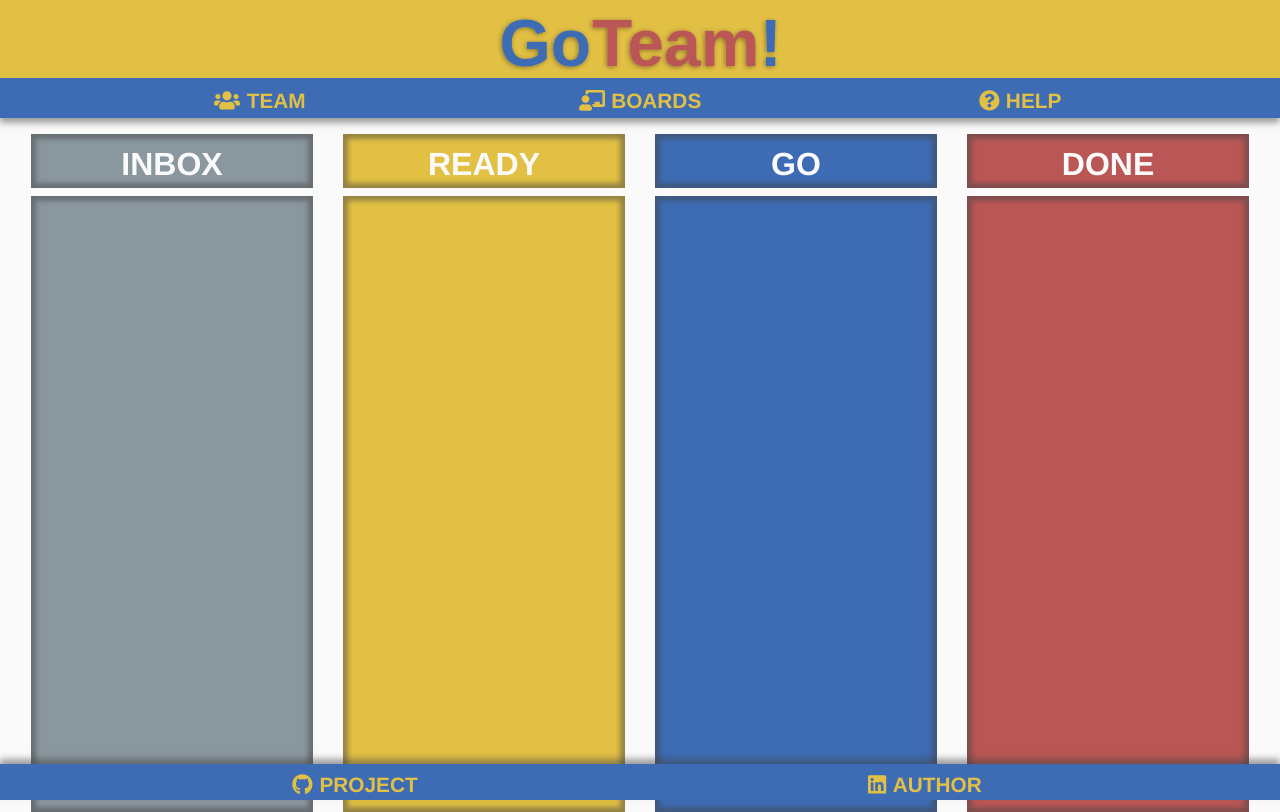
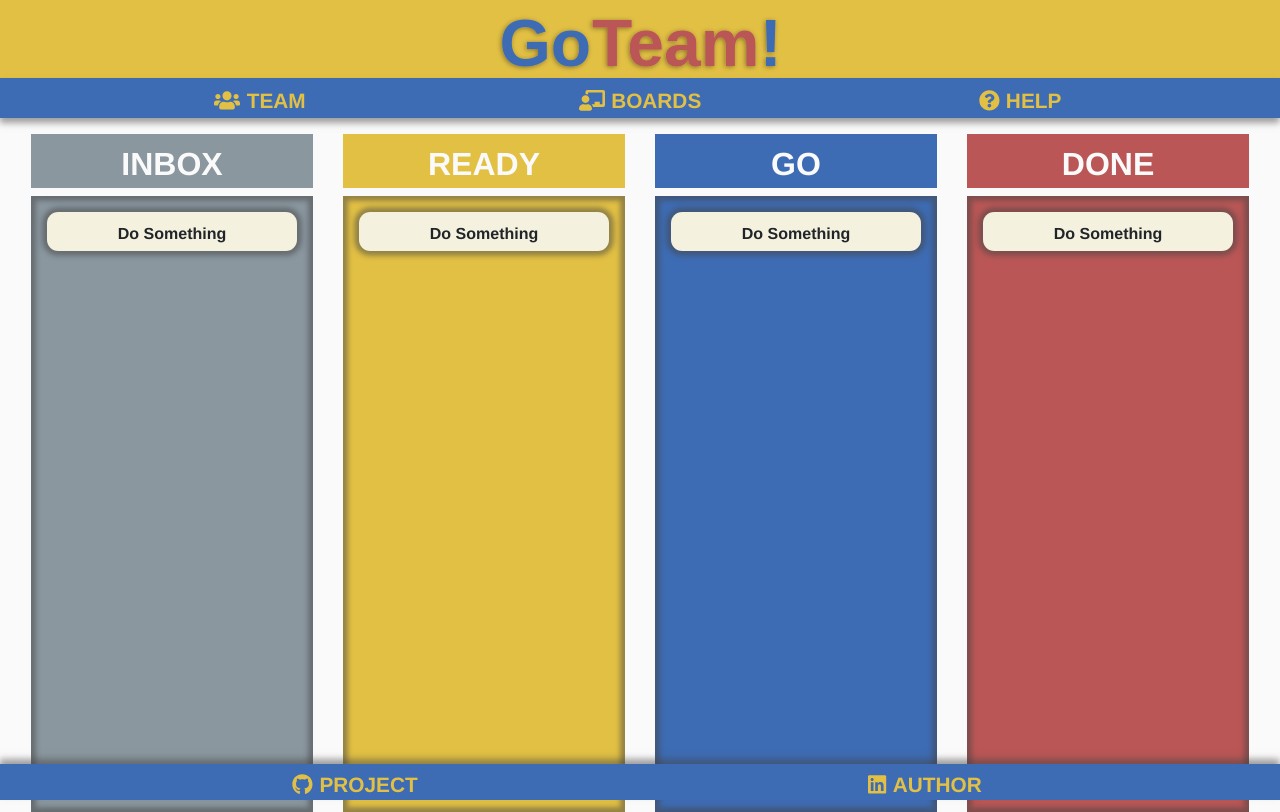
Before and after one commit to 4c3x5u/portfolio_goteam, a React (Create React App) app in the folder frontend/: page / in a window 1280 px wide. Built offline with nearby package versions, Linux system fonts and the light colour scheme.

Commit message:
A very basic, static Task with only a title created.

```diff
--- a/frontend/src/components/Home/Body/Body.jsx
+++ b/frontend/src/components/Home/Body/Body.jsx
@@ -1,21 +1,9 @@
 import React from 'react';
-import PropTypes from 'prop-types';
-import { Col, Row } from 'react-bootstrap';
+import { Row } from 'react-bootstrap';
 
-import { capFirstLetterOf } from '../../../misc/util';
+import Column from './Column/Column';
 
 import './body.sass';
-
-const Column = ({ name }) => (
-  <Col className="Col" xs={3}>
-    <div className={`Column ${capFirstLetterOf(name)}Column`}>
-      <div className="Header">{name.toUpperCase()}</div>
-      <div className="Body" />
-    </div>
-  </Col>
-);
-
-Column.propTypes = { name: PropTypes.string.isRequired };
 
 const Body = () => (
   <Row id="Body">
--- /dev/null
+++ b/frontend/src/components/Home/Body/Column/Column.jsx
@@ -0,0 +1,23 @@
+import React from 'react';
+import PropTypes from 'prop-types';
+import { Col } from 'react-bootstrap';
+
+import Task from './Task/Task';
+import { capFirstLetterOf } from '../../../../misc/util';
+
+import './column.sass';
+
+const Column = ({ name }) => (
+  <Col className="Col" xs={3}>
+    <div className={`Column ${capFirstLetterOf(name)}Column`}>
+      <div className="Header">{name.toUpperCase()}</div>
+      <div className="Body">
+        <Task />
+      </div>
+    </div>
+  </Col>
+);
+
+Column.propTypes = { name: PropTypes.string.isRequired };
+
+export default Column;
--- /dev/null
+++ b/frontend/src/components/Home/Body/Column/Task/Task.jsx
@@ -0,0 +1,11 @@
+import React from 'react';
+
+import './task.sass';
+
+const Task = () => (
+  <div className="Task">
+    <h1>Do Something</h1>
+  </div>
+);
+
+export default Task;
--- /dev/null
+++ b/frontend/src/components/Home/Body/Column/Task/task.sass
@@ -0,0 +1,14 @@
+@use '../../../../../misc/var'
+
+.Task
+  background-color: var.$eggshell
+  font-family: var.$default-font
+  text-align: center
+  padding: .75rem 0 .50rem 0
+  border-radius: 0.7rem
+  box-shadow: 0 0 0.3rem 0.3rem rgba(67, 67, 67, 50%)
+
+  h1
+    font-size: 1rem
+    font-weight: bold
+    margin-bottom: 0
--- /dev/null
+++ b/frontend/src/components/Home/Body/Column/column.sass
@@ -0,0 +1,39 @@
+@use '../../../../misc/var'
+
+.Column
+  height: 77vh
+  display: block
+
+  .Header
+    text-align: center
+    font-family: var.$default-font
+    font-weight: bold
+    color: var.$cultured
+    font-size: 2rem
+    margin-bottom: 0.5rem
+    padding-top: 0.4rem
+
+    img
+      height: 4rem
+
+  .Body
+    height: 100%
+    box-shadow: 0 0 0.3rem 0.3rem rgba(67, 67, 67, 50%) inset
+    width: 100%
+    padding: 1rem
+
+.InboxColumn
+  .Header, .Body
+    background-color: var.$cadet-grey !important
+
+.ReadyColumn
+  .Header, .Body
+    background-color: var.$maize-crayola !important
+
+.GoColumn
+  .Header, .Body
+    background-color: var.$true-blue !important
+
+.DoneColumn
+  .Header, .Body
+    background-color: var.$bittersweet-shimmer !important
--- a/frontend/src/components/Home/Body/body.sass
+++ b/frontend/src/components/Home/Body/body.sass
@@ -1,44 +1,4 @@
-@use '../../../misc/var'
-
 #Body
   margin: 0
   padding: 0 1rem
   min-width: 50rem
-
-  .Column
-    height: 77vh
-    display: block
-
-    .Header
-      text-align: center
-      font-family: var.$default-font
-      font-weight: bold
-      color: var.$cultured
-      font-size: 2rem
-      box-shadow: 0 0 0.3rem 0.3rem rgba(67, 67, 67, 50%) inset
-      margin-bottom: 0.5rem
-      padding-top: 0.4rem
-
-      img
-        height: 4rem
-
-    .Body
-      height: 100%
-      box-shadow: 0 0 0.3rem 0.3rem rgba(67, 67, 67, 50%) inset
-      width: 100%
-
-  .InboxColumn
-    .Header, .Body
-      background-color: var.$cadet-grey !important
-
-  .ReadyColumn
-    .Header, .Body
-      background-color: var.$maize-crayola !important
-
-  .GoColumn
-    .Header, .Body
-      background-color: var.$true-blue !important
-
-  .DoneColumn
-    .Header, .Body
-      background-color: var.$bittersweet-shimmer !important
--- a/frontend/src/components/Home/Header/Header.jsx
+++ b/frontend/src/components/Home/Header/Header.jsx
@@ -7,8 +7,8 @@ import {
 import ControlMenu from './ControlMenu/ControlMenu';
 import HelpModal from './HelpModal/HelpModal';
 
+import logo from '../../../assets/homeHeader.svg';
 import './header.sass';
-import logo from '../../../assets/homeHeader.svg';
 
 const Header = () => {
   const [teamControlsOn, setTeamControlsOn] = useState(false);
```
Also changed, not shown: 1 other file (tests, documents, lock files or other folders).
